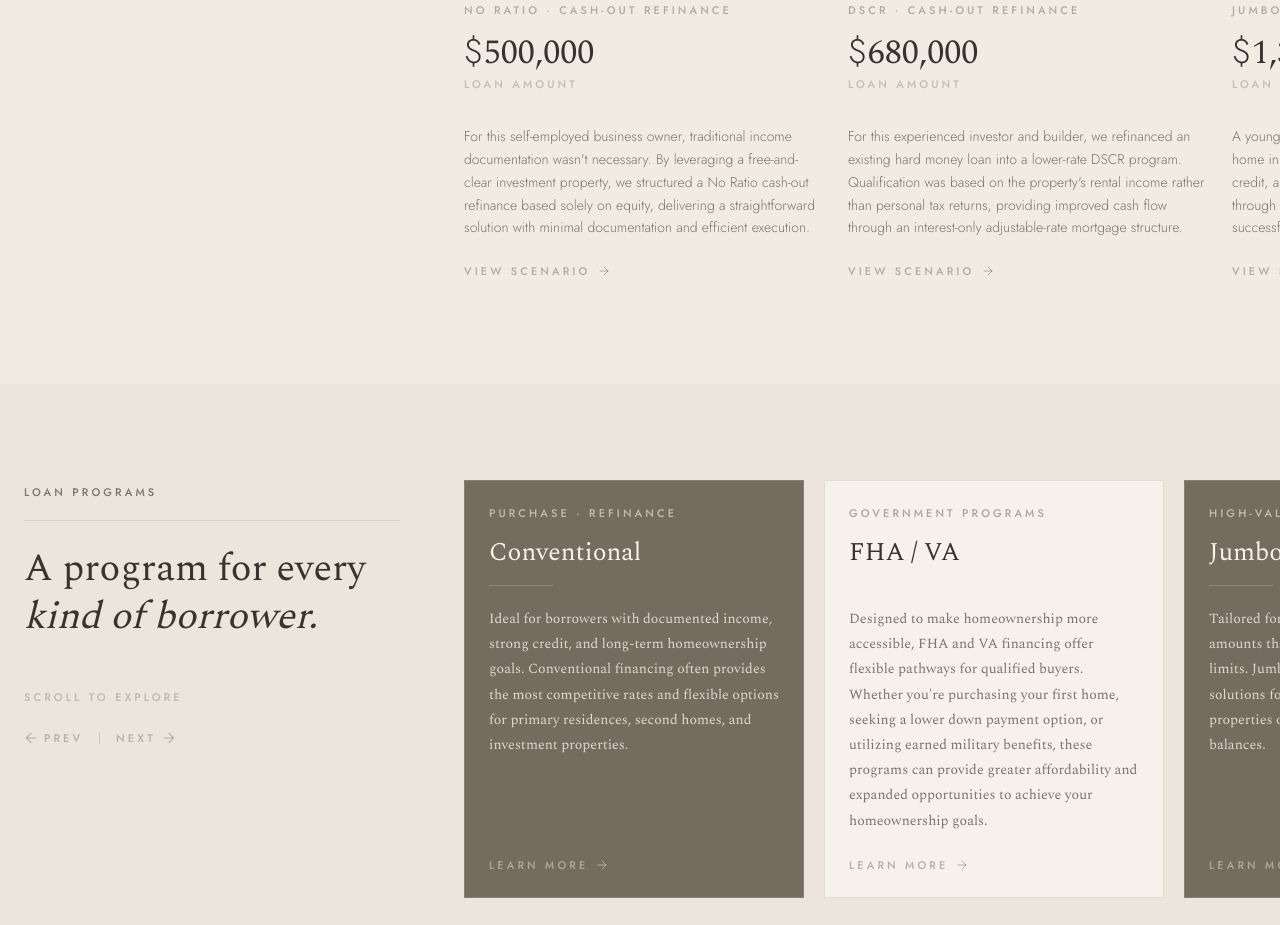
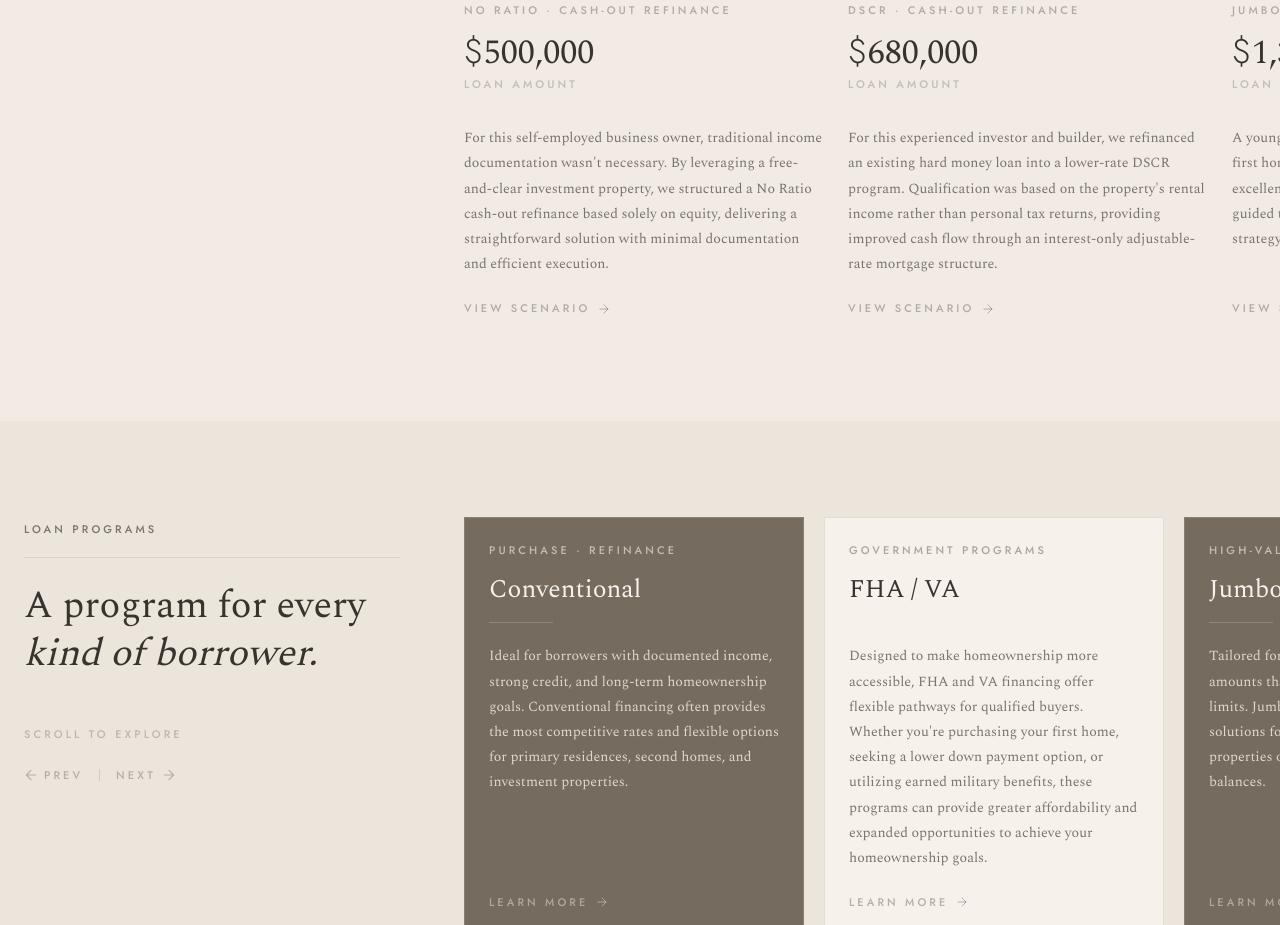
Before and after one commit to jenncko/koast-capital, a Next.js app: page / in a window 1280 px wide. Shown: the part 2000-2925 px from the top of the page. Built offline with nearby package versions, Linux system fonts and the light colour scheme.

Commit message:
Update fonts in Funded Loans

```diff
--- a/components/FundedLoans.tsx
+++ b/components/FundedLoans.tsx
@@ -232,7 +232,7 @@ export default function FundedLoans() {
                 </p>
                 <p className="eyebrow text-charcoal/25 mt-1.5 mb-4">Loan Amount</p>
                 <div className="h-px bg-charcoal/8 mb-4" />
-                <p className="font-sans font-light text-mid text-sm leading-relaxed flex-1">
+                <p className="font-serif font-light text-mid flex-1" style={{ fontSize: '14px', lineHeight: '1.8' }}>
                   {loan.description}
                 </p>
                 <a
```
